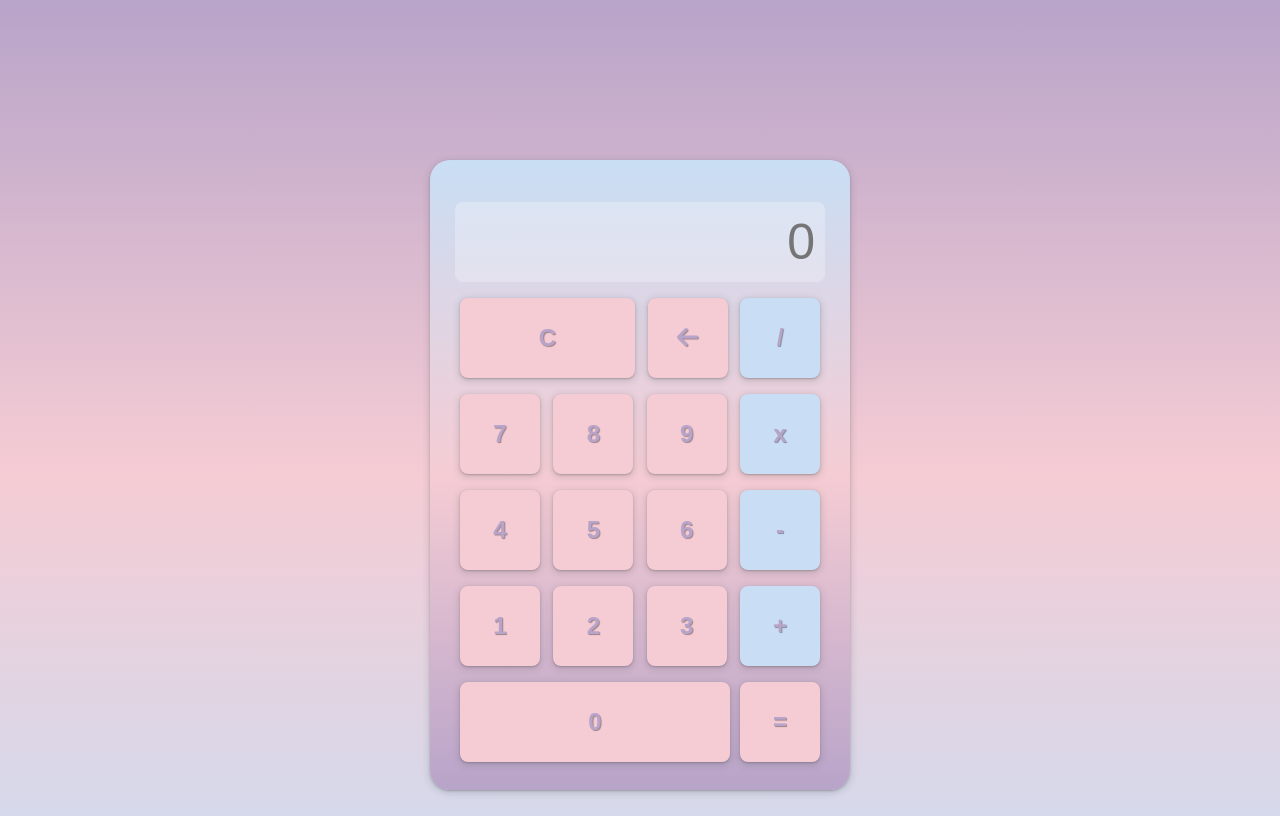
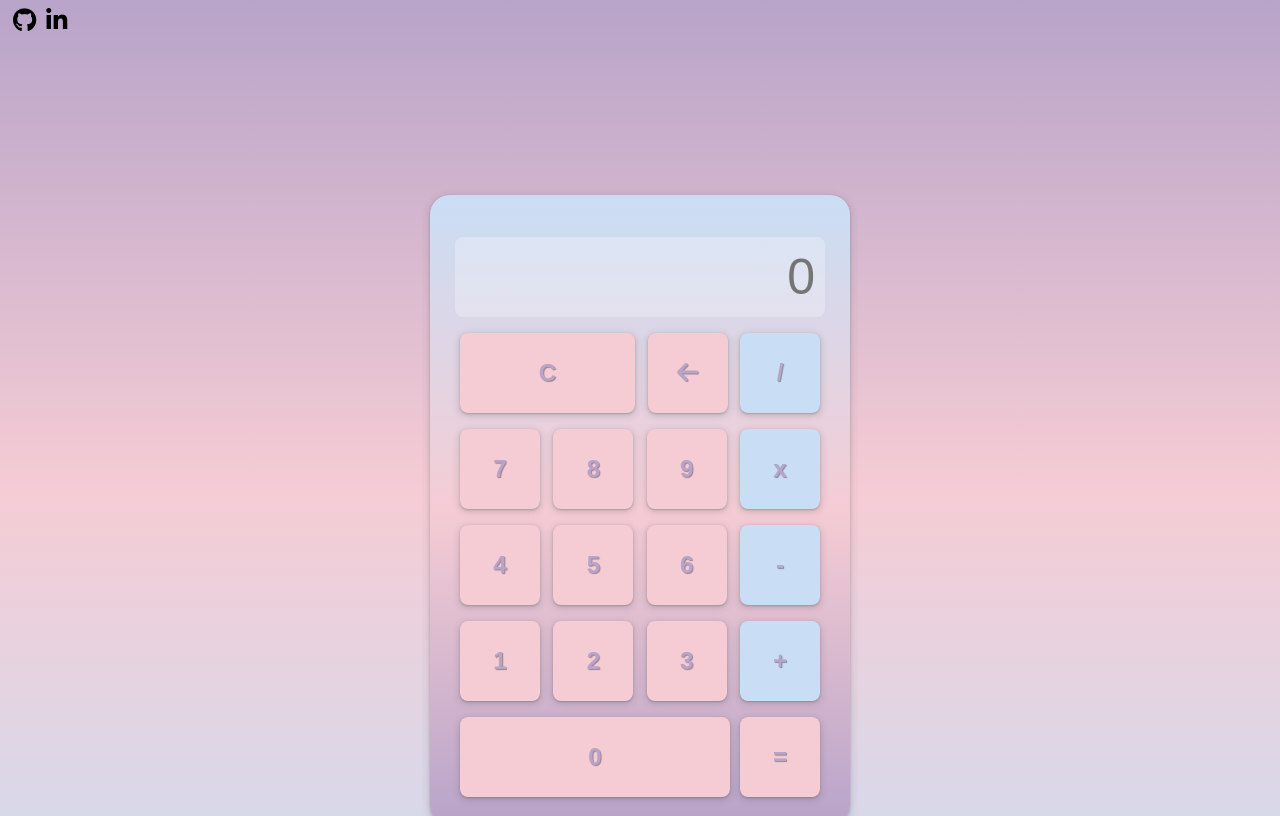
Before and after one commit to houaslam/calculator, a plain HTML site: page src/index.html in a window 1280 px wide. Shown: the top 816 px of the page. Drawn offline with Linux system fonts and the light colour scheme.

Commit message:
calculator

```diff
--- a/src/index.html
+++ b/src/index.html
@@ -8,8 +8,13 @@
 		<link rel="stylesheet" href="https://cdnjs.cloudflare.com/ajax/libs/font-awesome/6.5.2/css/all.min.css" integrity="sha512-SnH5WK+bZxgPHs44uWIX+LLJAJ9/2PkPKZ5QiAj6Ta86w+fsb2TkcmfRyVX3pBnMFcV7oQPJkl9QevSCWr3W6A=="
 		 crossorigin="anonymous" referrerpolicy="no-referrer" />
 
-	</head>
-	<body>
+		</head>
+		<body>
+		<div class="tags">
+			<div id="github"><a href="https://github.com/houaslam/calculator" target="_blank"><i class="fa-brands fa-github"></i></a></div>
+			<div id="linkedin"><a href="https://www.linkedin.com/in/hajar-ouaslam-419a402a8/" target="_blank"><i class="fa-brands fa-linkedin-in"></i></a></div>
+
+		</div>
 		<div class="canva">
 			<div>
 				<input type="text" id="display" placeholder="0" readonly maxlength="10">
--- a/src/style.css
+++ b/src/style.css
@@ -4,6 +4,7 @@ bacba9
 e1f4cb
 f1bf98 */
 html{
+    overflow: hidden;
     /* background-color: black; */
     background-image: linear-gradient(to top, var(--color1), var(--color2) ,var(--color3));
 
@@ -136,3 +137,14 @@ html{
     /* deco */
     background-color: var(--color1);
 }
+
+.tags{
+    display: flex;
+    justify-content: left;
+}
+
+a{
+    color: black;
+    font-size: x-large;
+    margin: 5px;
+}
```
